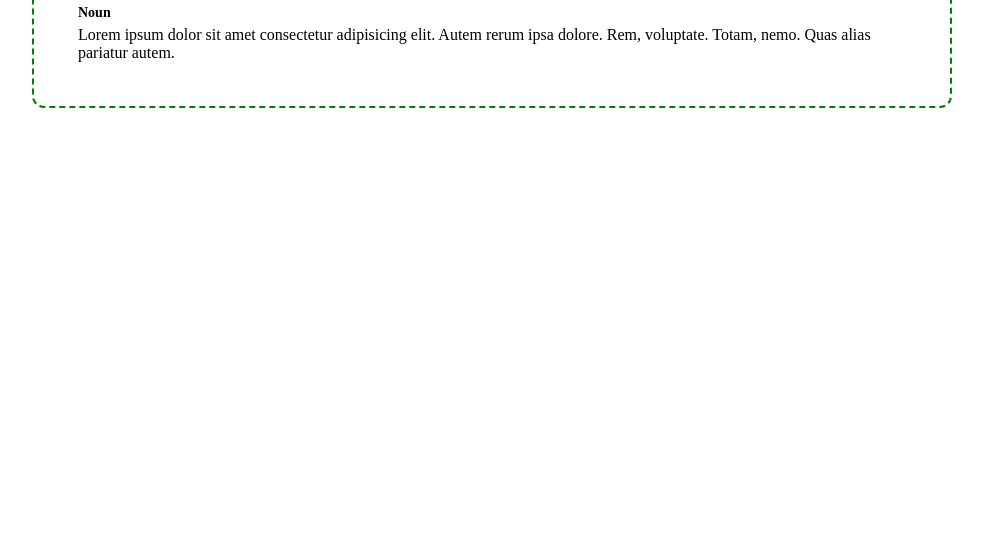
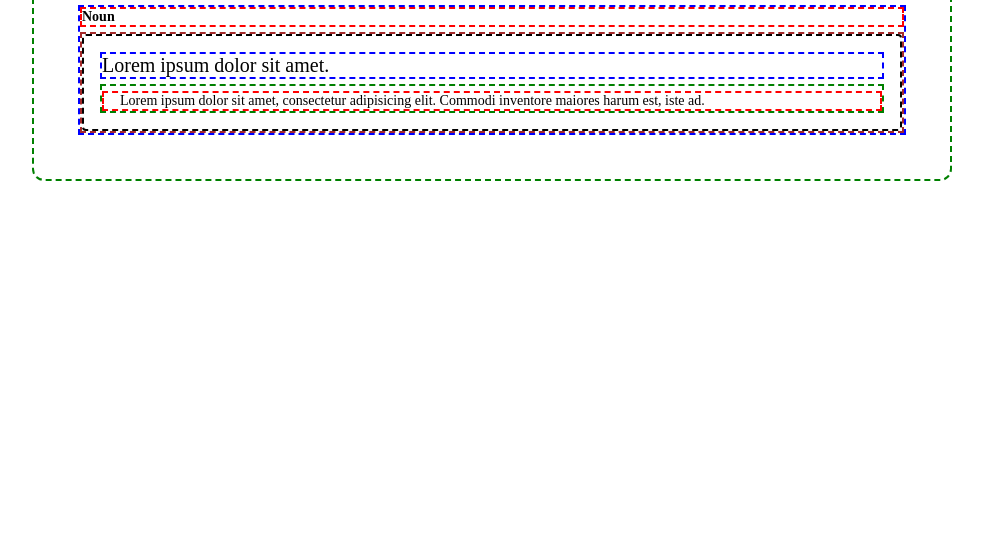
Before and after one commit to nzinoviev/dictionary, a plain HTML site: page index.html in a window 1280 px wide. Shown: the part 261-800 px from the top of the page, without its empty margins (148-1131 px from the left). Drawn offline with Linux system fonts and the light colour scheme.

Commit message:
feature: Add a block to display an example

```diff
--- a/assets/styles/style.css
+++ b/assets/styles/style.css
@@ -69,6 +69,7 @@
    margin-top: 16px;
    display: flex;
    flex-direction: column;
+   border: 2px dashed blue;
 }
 
 .result__item {
@@ -78,10 +79,38 @@
 .result__item-part-of-speach {
    font-size: 14px;
    font-weight: 700;
+   border: 2px dashed red;
 }
 
 .result__item-definitions {
    margin-top: 5px;
    display: flex;
    flex-direction: column;
+   border: 2px dashed brown;
 }
+
+.result__item-definition {
+   position: relative;
+   border-radius: 4px;
+   padding: 16px;
+   border: 2px dashed black;
+}
+
+.result__item-definition p {
+   font-size: 20px;
+   position: relative;
+   border: 2px dashed blue;
+}
+
+.results__item-example {
+   padding-top: 5px;
+   margin-top: 5px;
+   border: 2px dashed green;
+}
+
+.results__item-example p {
+   position: relative;
+   padding-left: 16px;
+   font-size: 14px;
+   border: 2px dashed red;
+}
--- a/index.html
+++ b/index.html
@@ -30,7 +30,14 @@
                   <div class="result__item">
                      <div class="result__item-part-of-speach">Noun</div>
                      <div class="result__item-definitions">
-                        Lorem ipsum dolor sit amet consectetur adipisicing elit. Autem rerum ipsa dolore. Rem, voluptate. Totam, nemo. Quas alias pariatur autem.
+                        <div class="result__item-definition">
+                           <p>Lorem ipsum dolor sit amet.</p>
+                           <div class="results__item-example">
+                              <p>
+                                 Lorem ipsum dolor sit amet, consectetur adipisicing elit. Commodi inventore maiores harum est, iste ad.
+                              </p>
+                           </div>
+                        </div>
                      </div>
                   </div>
                </div>
```
